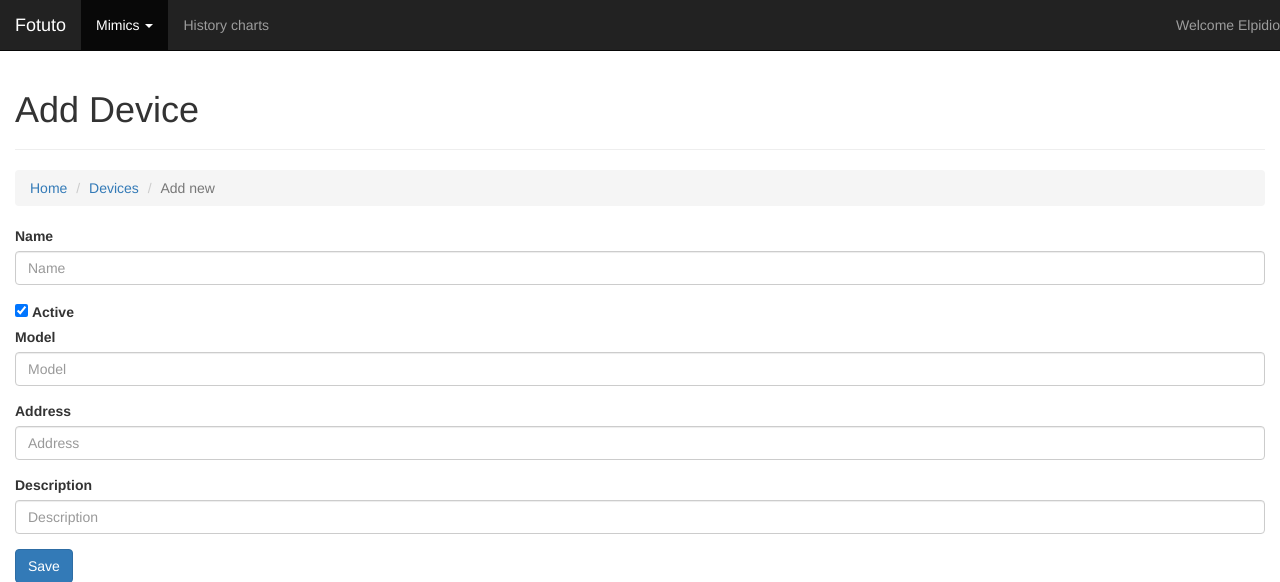
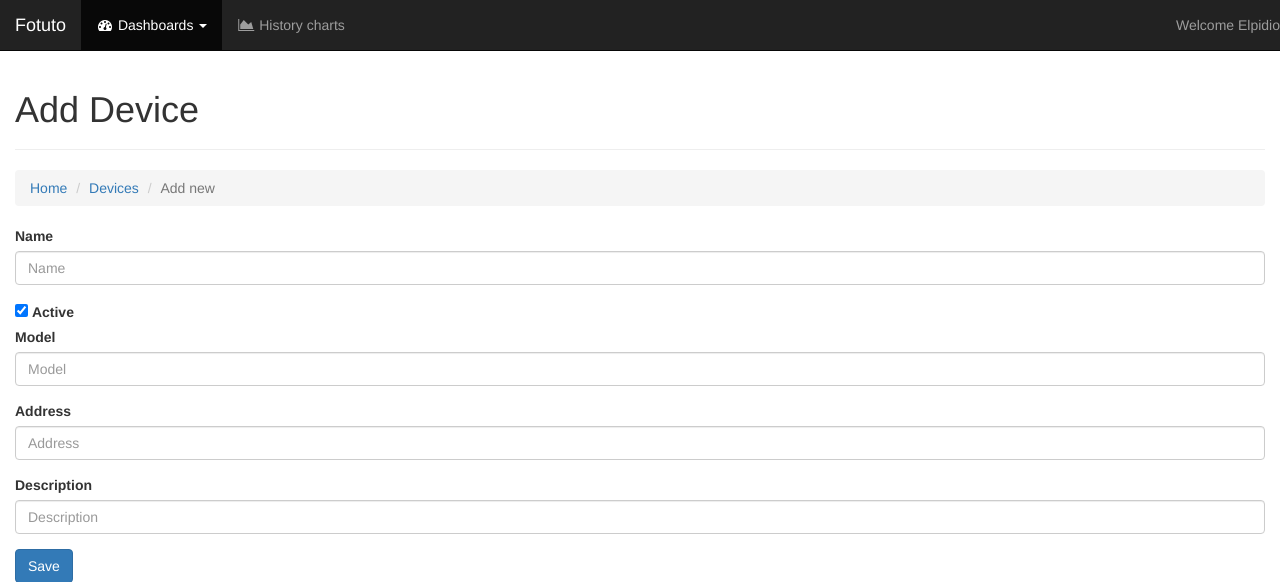
Before and after one commit to gitter-badger/fotuto, a Django app: page /devices/add/ in a window 1280 px wide. Shown: the top 582 px of the page. Run offline with Django 3.2, Linux system fonts and the light colour scheme; some libraries are stand-ins or nearby versions.

Commit message:
Added icons in menu.

```diff
--- a/functional_tests/tests.py
+++ b/functional_tests/tests.py
@@ -297,12 +297,12 @@ class UsersTest(StaticLiveServerTestCase):
 
     def get_menu_item(self, menu_path=None):
         if menu_path is None:
-            menu_path = ("Mimics",)
+            menu_path = ("Dashboards",)
         try:
             return self.browser.find_element_by_link_text(menu_path[-1])
         except NoSuchElementException:
             # Display submenu first
-            self.browser.find_element_by_link_text('Mimics').click()
+            self.browser.find_element_by_link_text('Dashboards').click()
             return self.browser.find_element_by_link_text(menu_path[-1])
 
     def goto_menu_item(self, menu_path):
--- a/templates/base.html
+++ b/templates/base.html
@@ -33,26 +33,26 @@
 		<div id="main_menu" class="collapse navbar-collapse">
 			<ul class="nav navbar-nav">
 				<li class="mimics dropdown active">
-					<a href="#" class="dropdown-toggle" data-toggle="dropdown" role="button" aria-expanded="false">Mimics
-						<span class="caret"></span></a>
+					<a href="#" class="dropdown-toggle" data-toggle="dropdown" role="button" aria-expanded="false">
+						<i class="fa fa-dashboard fa-fw"></i> Dashboards <span class="caret"></span></a>
 
 					<ul class="dropdown-menu" role="menu">
 						<!-- TODO: Use nested submenus for manage and add -->
-						<li class="dropdown-header">Manage</li>
-						<li><a href="{% url 'mimic_list' %}">Mimics</a></li>
-						<li><a href="{% url 'window_list' %}">Windows</a></li>
-						<li><a href="{% url 'device_list' %}">Devices</a></li>
-						<li><a href="{% url 'var_list' %}">Vars</a></li>
+						<li class="dropdown-header"><i class="fa fa-gears fa-fw"></i> Manage</li>
+						<li><a href="{% url 'mimic_list' %}"><i class="fa fa-dashboard fa-fw"></i> Mimics</a></li>
+						<li><a href="{% url 'window_list' %}"><i class="fa fa-desktop fa-fw"></i> Windows</a></li>
+						<li><a href="{% url 'device_list' %}"><i class="fa fa-hdd-o fa-fw"></i> Devices</a></li>
+						<li><a href="{% url 'var_list' %}"><i class="fa fa-crosshairs fa-fw"></i> Vars</a></li>
 						<li class="divider"></li>
-						<li class="dropdown-header">Add</li>
-						<li><a href="{% url 'mimic_add' %}">Mimic</a></li>
-						<li><a href="{% url 'window_add' %}">Window</a></li>
-						<li><a href="{% url 'device_add' %}">Device</a></li>
-						<li><a href="{% url 'var_add' %}">Var</a></li>
+						<li class="dropdown-header"><i class="fa fa-plus-square fa-fw"></i> Add</li>
+						<li><a href="{% url 'mimic_add' %}"><i class="fa fa-dashboard fa-fw"></i> Mimic</a></li>
+						<li><a href="{% url 'window_add' %}"><i class="fa fa-desktop fa-fw"></i> Window</a></li>
+						<li><a href="{% url 'device_add' %}"><i class="fa fa-hdd-o fa-fw"></i> Device</a></li>
+						<li><a href="{% url 'var_add' %}"><i class="fa fa-crosshairs fa-fw"></i> Var</a></li>
 						<!-- TODO: Display windows -->
 					</ul>
 				</li>
-				<li><a href="/history/">History charts</a></li>
+				<li><a href="#"><i class="fa fa-area-chart fa-fw"></i> History charts</a></li>
 			</ul>
 			<p id="welcome" class="navbar-text navbar-right">Welcome <a href="#" class="navbar-link">Elpidio</a></p>
 		</div>
```
